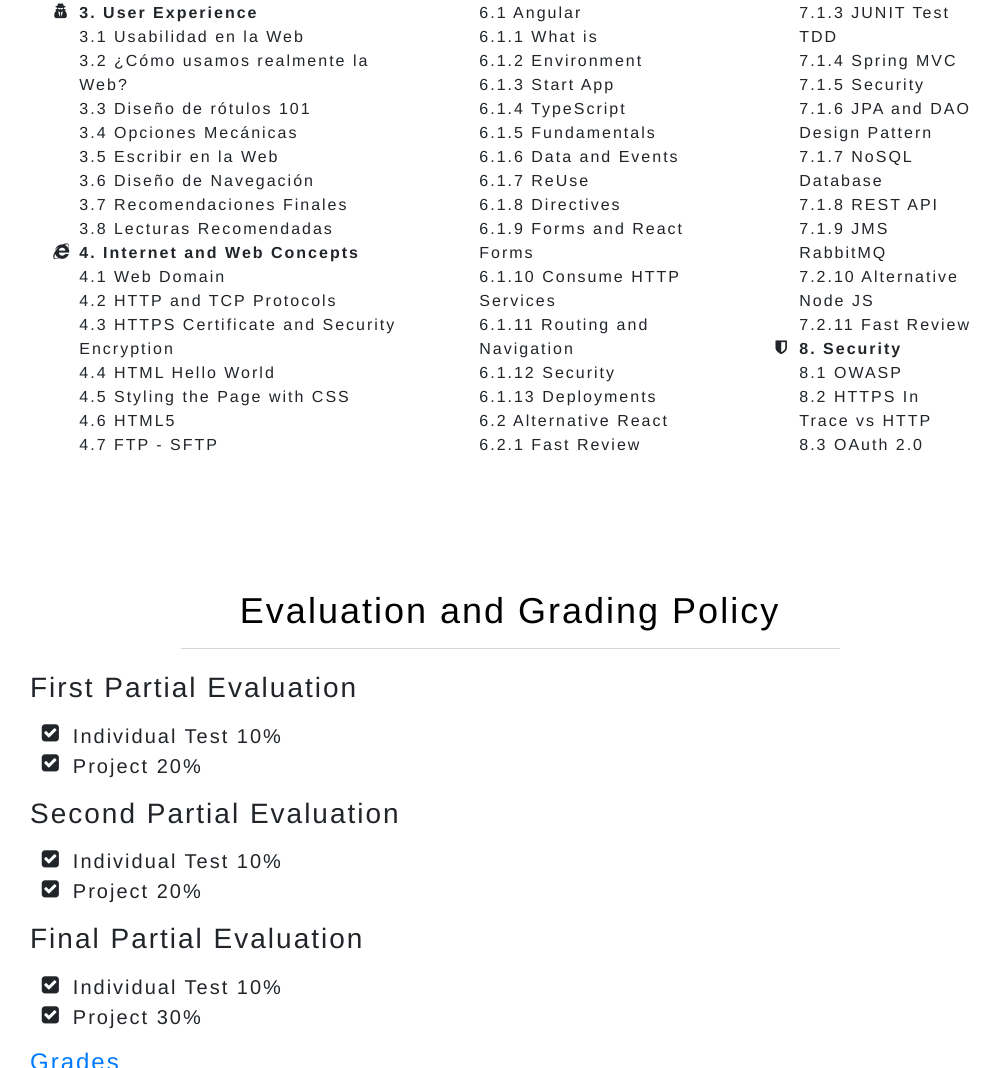
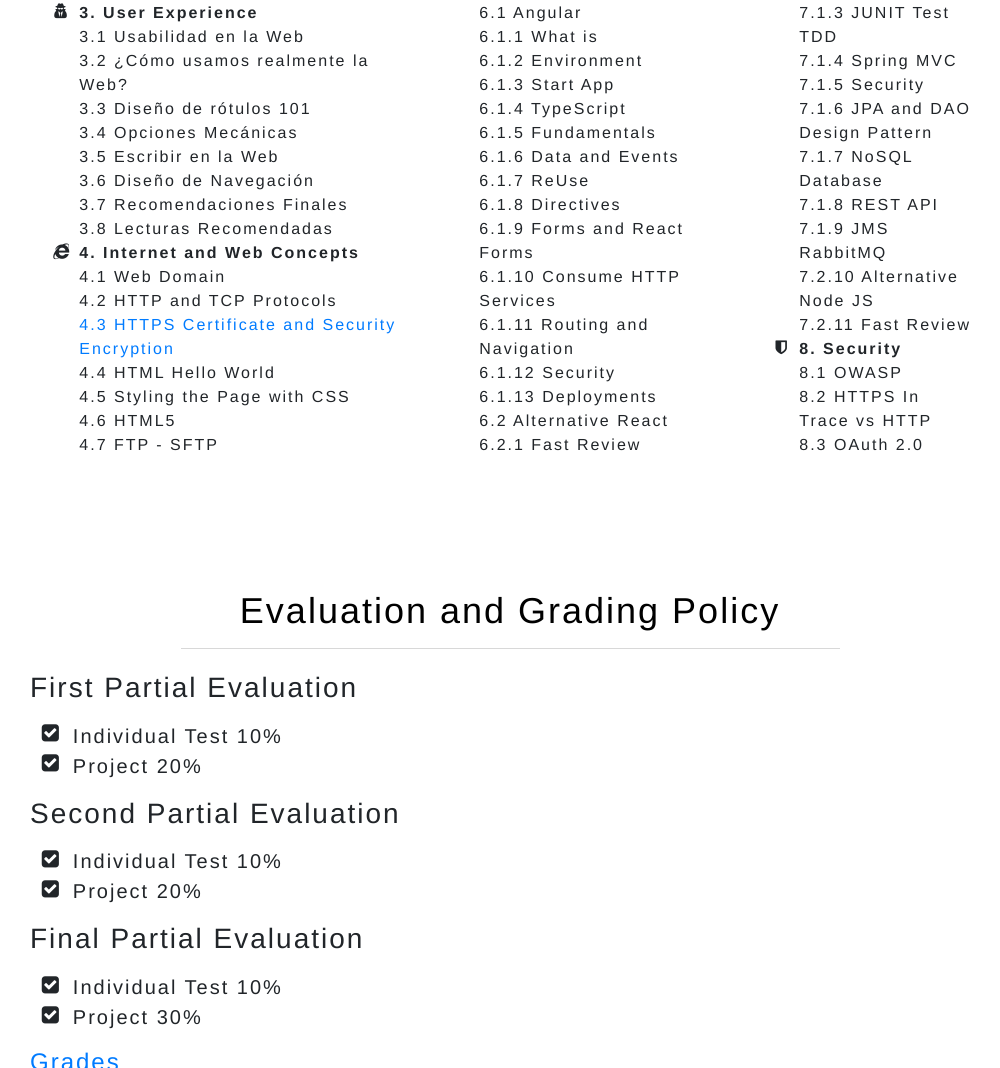
Before and after one commit to FranzJr/wad-2019-1, a plain HTML site: page index.html in a window 1280 px wide. Shown: the part 1629-2697 px from the top of the page, without its empty margins (130-1130 px from the left). Drawn offline with nearby package versions, Linux system fonts and the light colour scheme.

Commit message:
Update index.html

```diff
--- a/index.html
+++ b/index.html
@@ -104,7 +104,7 @@
                 <li><i class="fa-li fa fa-internet-explorer"></i> <strong>4. Internet and Web Concepts</strong></li>
                   <text>4.1 Web Domain<br>
                   4.2 HTTP and TCP Protocols<br>
-                  4.3 HTTPS Certificate and Security Encryption<br>
+                      <a href="https://docs.google.com/document/d/1WQomkrYtthso8GFA7DvoJHKS4-6xmfNP92V59eIwB3E/edit?usp=sharing">4.3 HTTPS Certificate and Security Encryption</a><br>
                   4.4 HTML Hello World<br>
                   4.5 Styling the Page with CSS<br>
                   4.6 HTML5<br>
```
